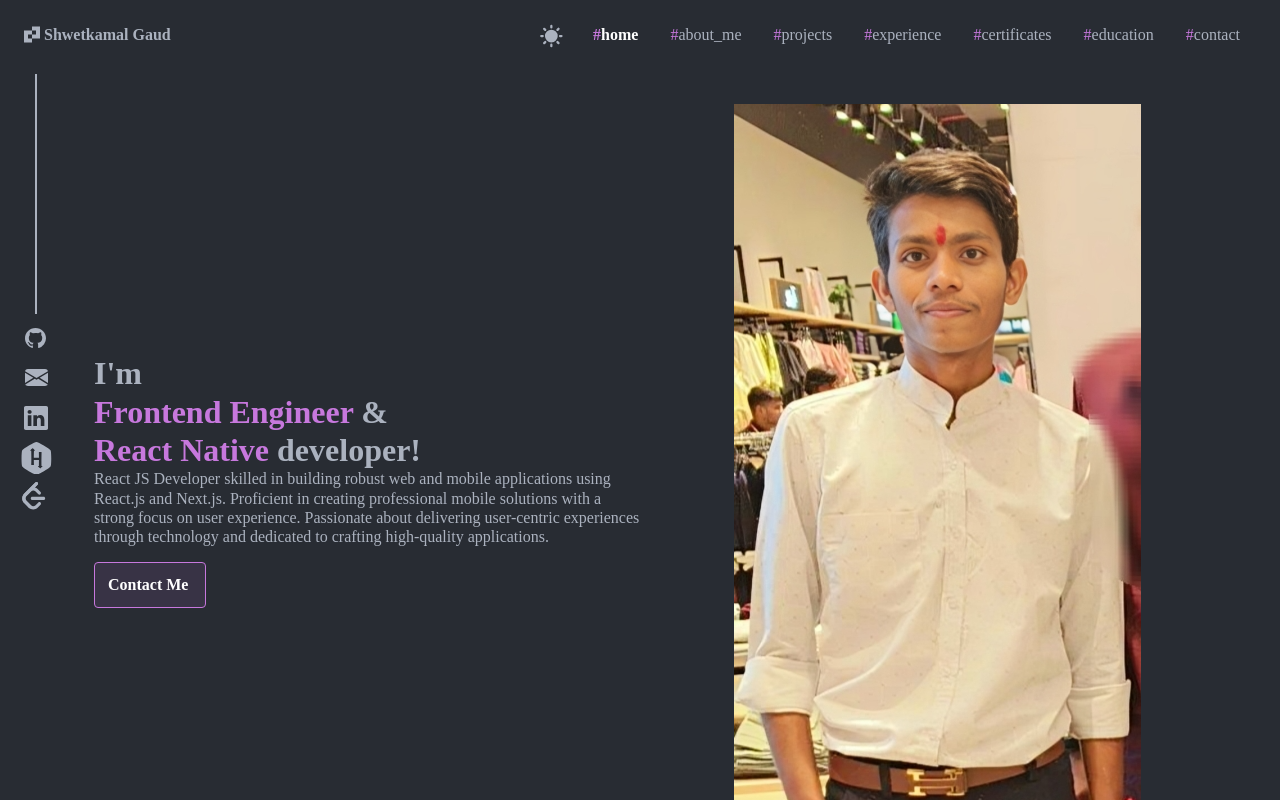
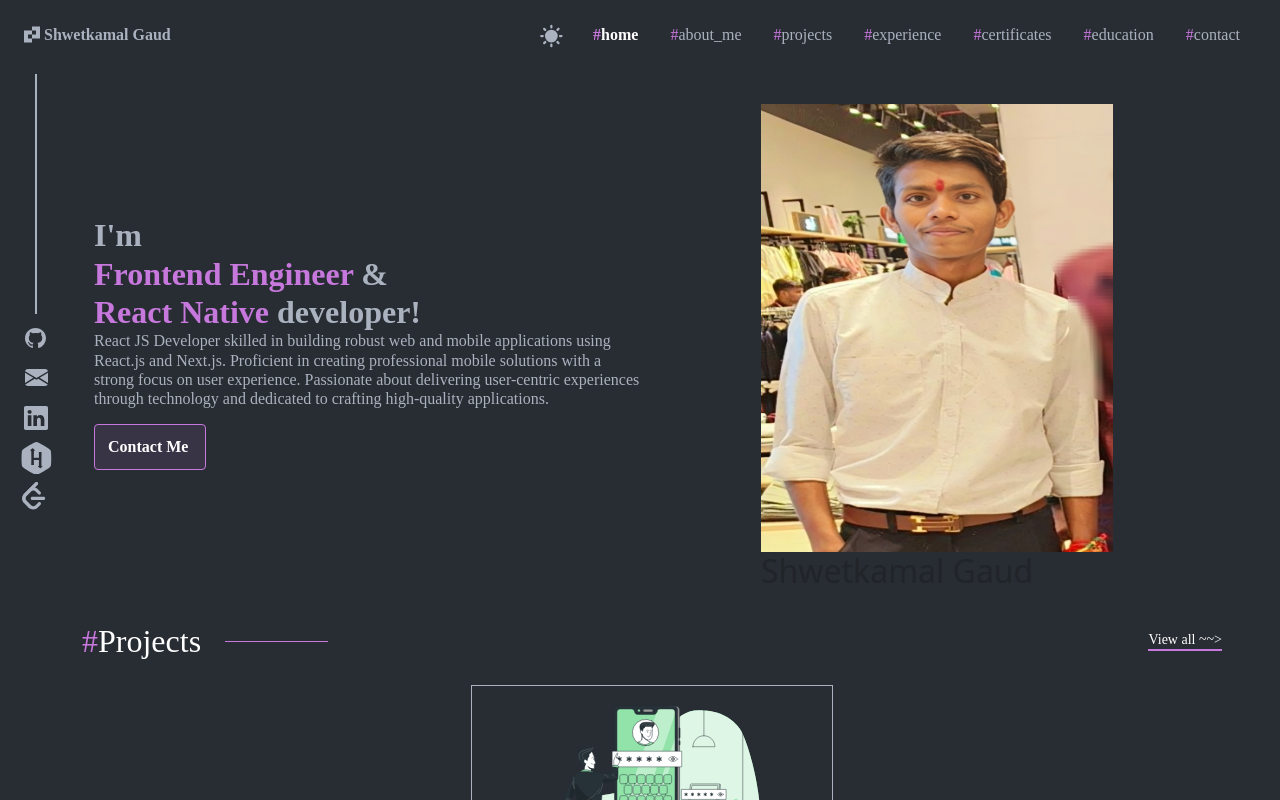
Before and after one commit to shwetkamal-gaud/portfolio, a Next.js app: page / in a window 1280 px wide. Shown: the top 800 px of the page. Built offline with nearby package versions, Linux system fonts and the light colour scheme.

Commit message:
image changes

```diff
--- a/src/pages/index.tsx
+++ b/src/pages/index.tsx
@@ -106,7 +106,7 @@ export default function Home() {
                   <Image className="img-fluid"
                     alt={"hero_img"}
                     src={image}
-                    style={{ width: '100%', height: '182%', zIndex: 3 }}
+                    style={{ width: '22rem', height: '28rem' }}
                   />
                   <h2>Shwetkamal Gaud</h2>
                 </div>
```
